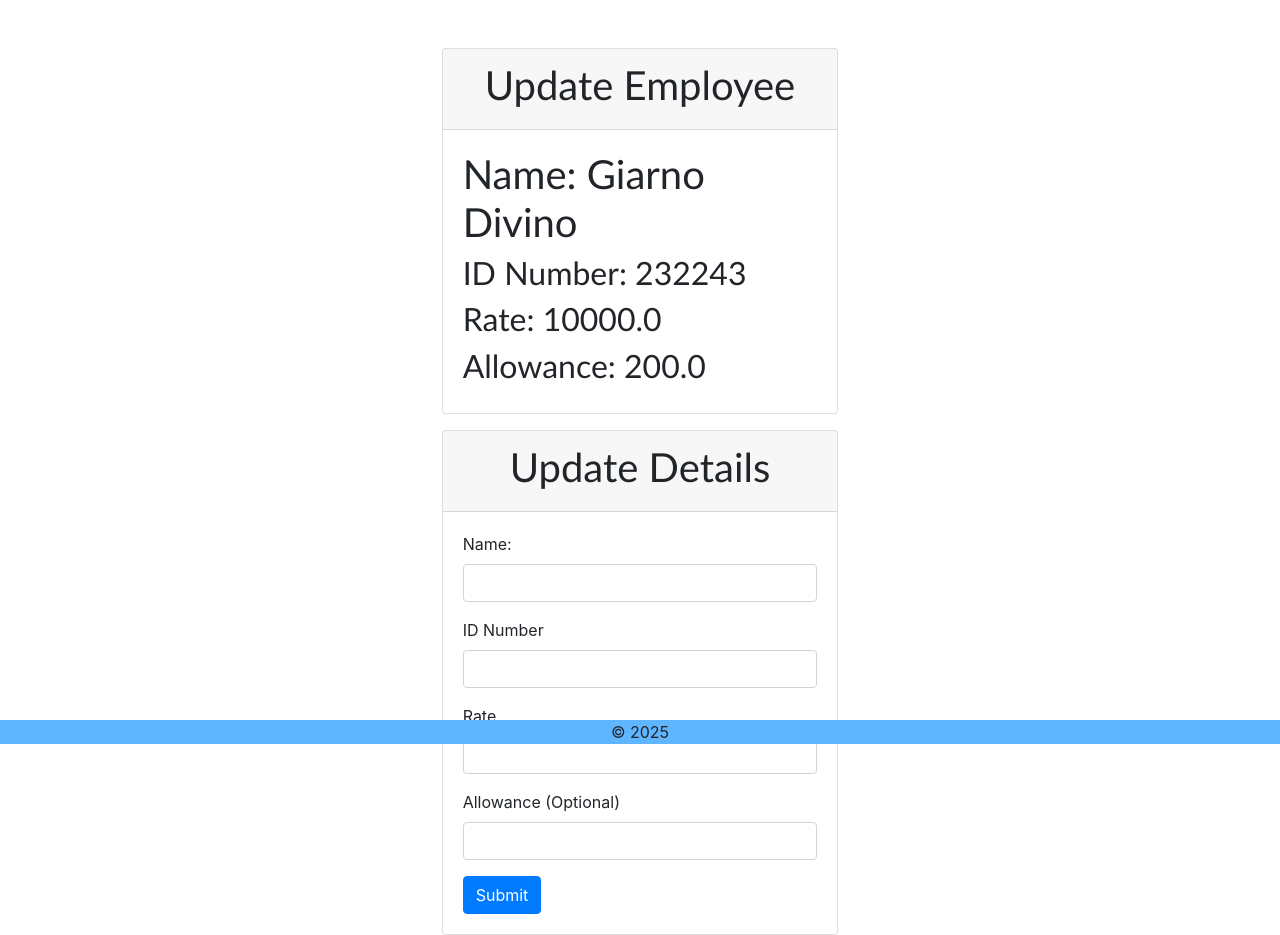
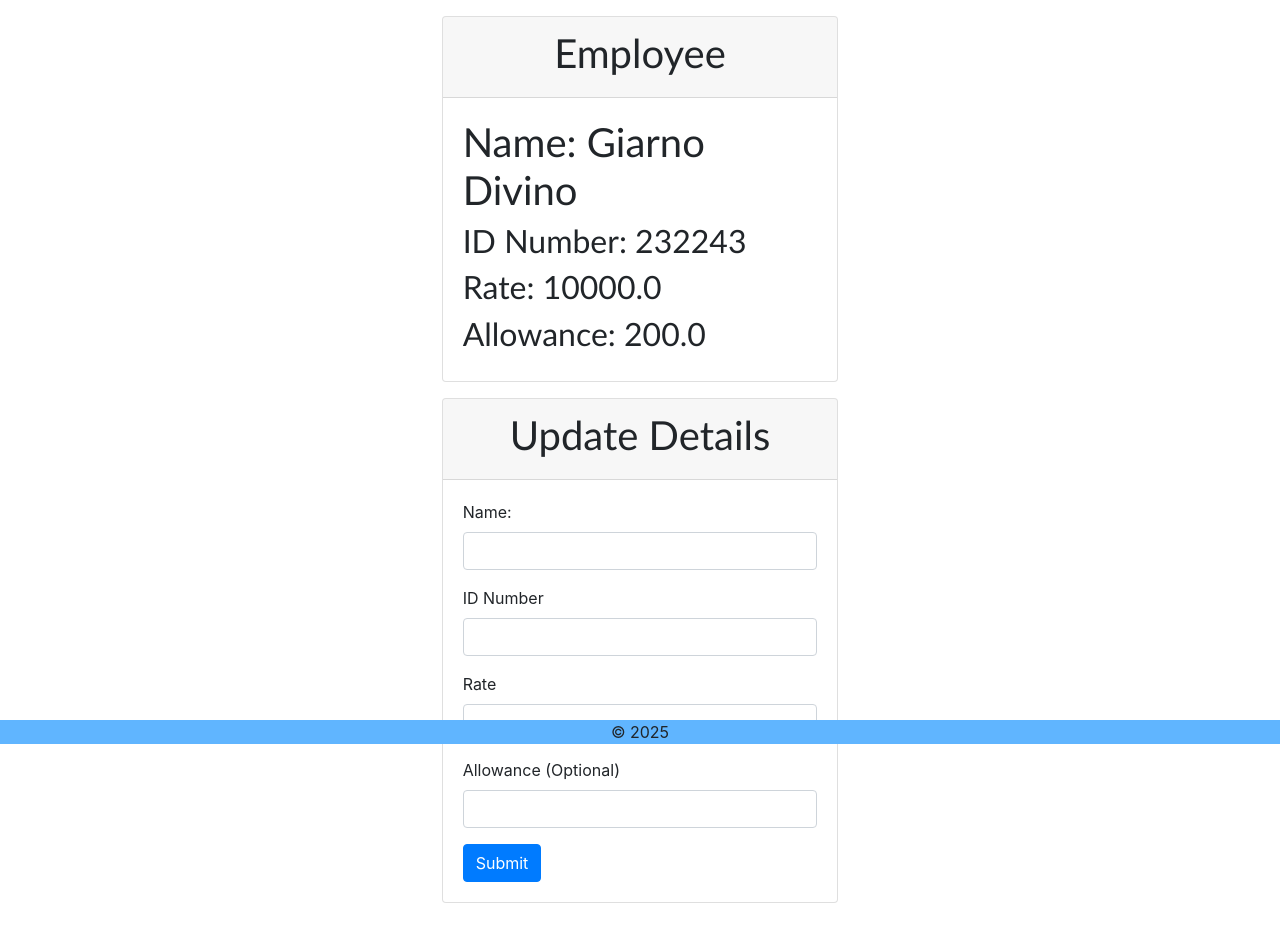
Before and after one commit to giarnodivino/finalproject, a Django app: template Lazapee/payroll_app/templates/payroll_app/update_employee.html in a window 1280 px wide. Shown: the part 56-991 px from the top of the page. After the commit the page ends 959 px from the top, so only its background shows below. Run offline with Django 5.2, Linux system fonts and the light colour scheme; the template is opened without the code that fills it: values that come from a table or form of the project are taken from there, others are empty; data comes from the database, SQL or seed files in the repository.

Commit message:
final final changes

```diff
--- a/Lazapee/payroll_app/templates/payroll_app/update_employee.html
+++ b/Lazapee/payroll_app/templates/payroll_app/update_employee.html
@@ -10,10 +10,10 @@
     {% block content %}
     <div class="container-fluid">
       <div class="row">
-        <div class="col-4 offset-4 mt-5">
+        <div class="col-4 offset-4 mt-3">
           <div class="card">
             <div class="card-header text-center" style="font-family: 'Gill Sans'">
-              <h1>Update Employee</h1>
+              <h1>Employee</h1>
             </div>
             <div class="card-body" style="font-family: 'Gill Sans'">
               <h1>Name: {{ e.name }}</h1>
```
